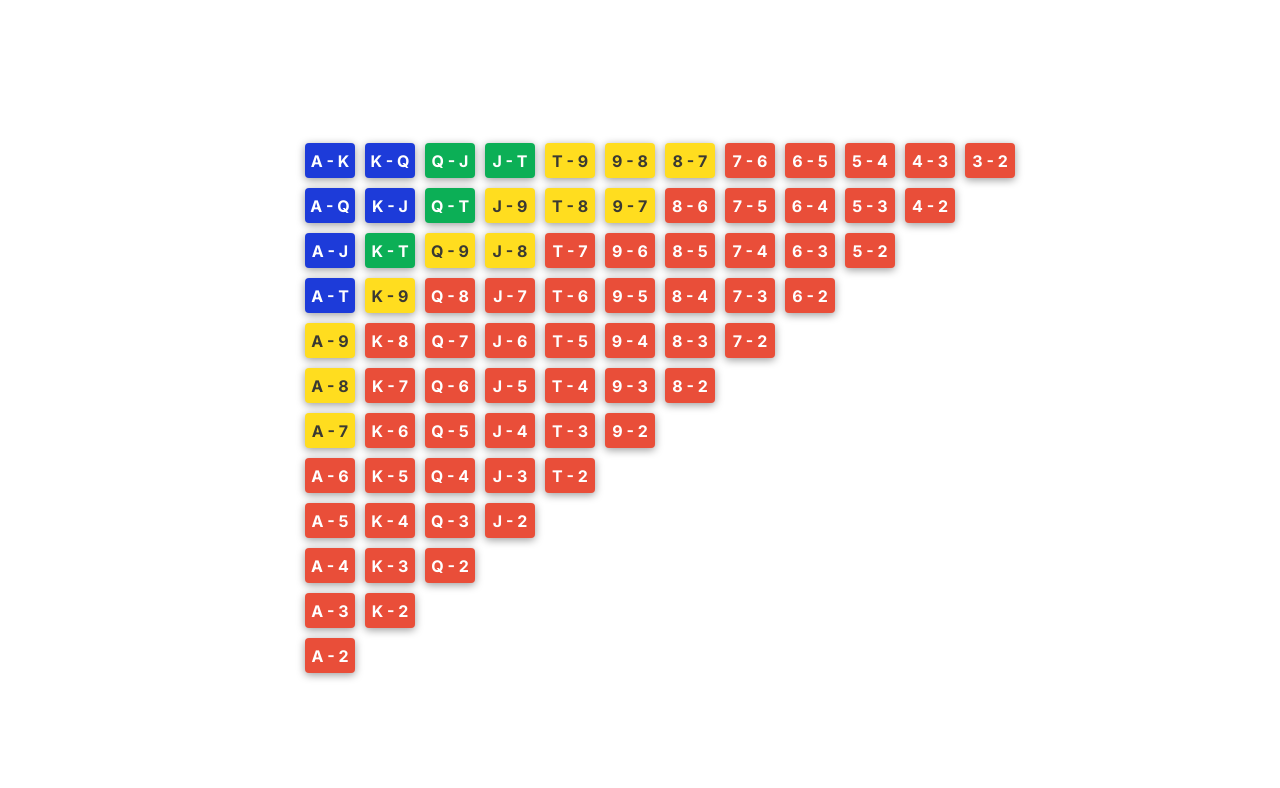
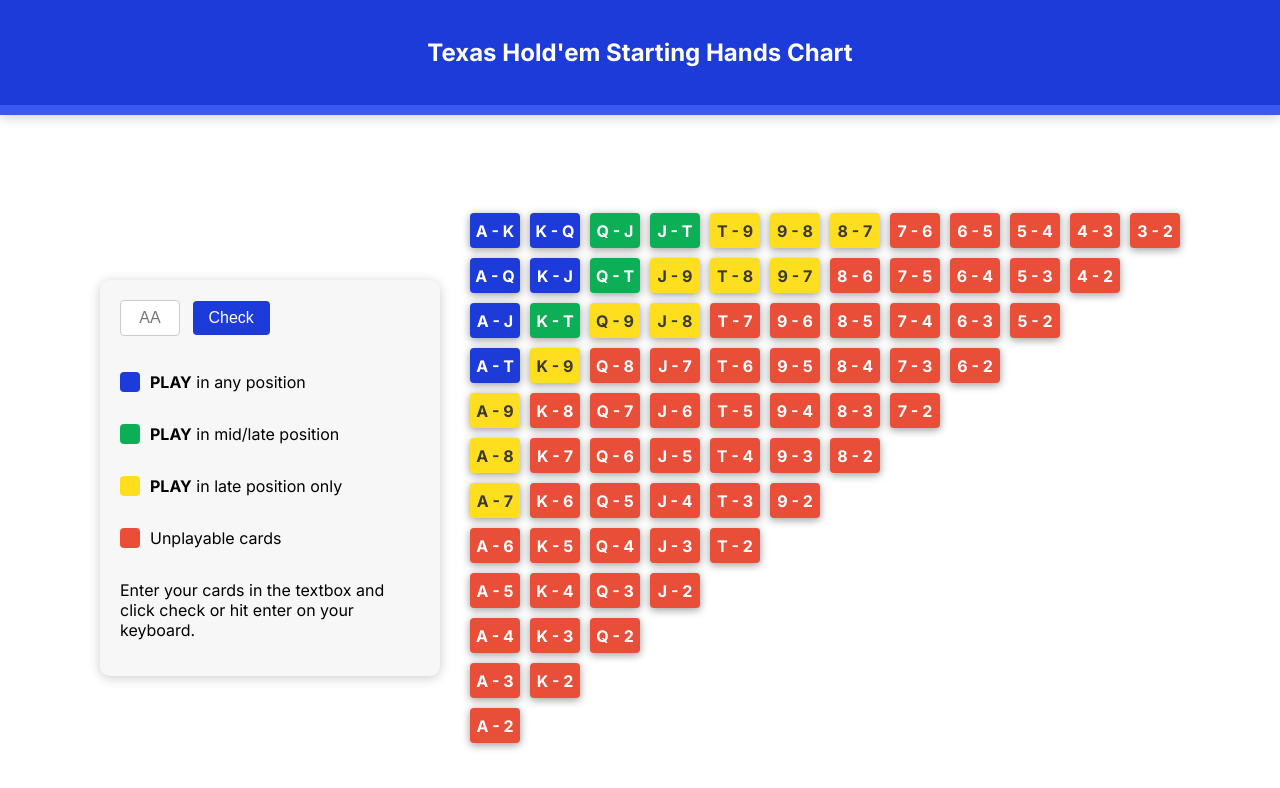
Before and after one commit to carterkeel/texas-holdem-app, a plain HTML site: page index.html in a window 1280 px wide. Drawn offline with Linux system fonts and the light colour scheme.

Commit message:
working app

```diff
--- a/index.html
+++ b/index.html
@@ -1,5 +1,4 @@
-<!DOCTYPE html>
-<html lang="en">
+
 <head>
     <meta charset="UTF-8">
     <meta name="viewport" content="width=device-width, initial-scale=1.0">
@@ -10,10 +9,38 @@
 </head>
 <body>
     <nav>
-        <ul>
-
-        </ul>
+        <h1 class="navbar">Texas Hold'em Starting Hands Chart</h1>
     </nav>
+    <div class="staticElements">
+        <div class="intructions">
+            <div class="card-input">
+                <input type="text" id="cardInput" maxlength="2" placeholder="AA">
+                <button id="checkCardBtn">Check</button>
+                <span id="cardMessage"></span>
+            </div>
+            <div class="instruction">
+                <span class="color-box premium"></span>
+                <p><span class="play">PLAY</span> in any position</p>
+            </div>
+            <div class="instruction">
+                <span class="color-box strong"></span>
+                <p><span class="play">PLAY</span> in mid/late position</p>
+            </div>
+            <div class="instruction">
+                <span class="color-box speculative"></span>
+                <p><span class="play">PLAY</span> in late position only</p>
+            </div>
+            <div class="instruction">
+                <span class="color-box weak"></span>
+                <p>Unplayable cards</p>
+            </div>
+            <div class="instruction text">
+                <p>Enter your cards
+                in the textbox and click check
+                or hit enter on your keyboard.
+                </p>
+            </div>
+        </div>
 
         <div class="chart">
             <!-- row 1 -->
@@ -173,5 +200,9 @@
             <div class="none"></div>
             <div class="none"></div>
         </div>
+    </div>
+
+
+<script src="index.js"></script>
 </body>
 </html>
--- a/index.js
+++ b/index.js
@@ -0,0 +1,41 @@
+document.addEventListener('DOMContentLoaded', function() {
+	document.getElementById('checkCardBtn').addEventListener('click', highlightCard);
+	document.getElementById('cardInput').addEventListener('keydown', function(e) {
+		if (e.key === 'Enter') {
+			highlightCard();
+		}
+	});
+});
+
+function highlightCard() {
+	document.querySelectorAll('.box').forEach(box => box.classList.remove('highlight'));
+	document.querySelectorAll('.none').forEach(box => box.classList.remove('highlight'));
+	const input = document.getElementById('cardInput').value.trim().toUpperCase();
+	let found = false;
+	let message = '';
+	let cardMap = {
+		'A': 'A', 'K': 'K', 'Q': 'Q', 'J': 'J', 'T': 'T', '9': '9', '8': '8', '7': '7', '6': '6', '5': '5', '4': '4', '3': '3', '2': '2'
+	};
+	if (input.length === 2 && cardMap[input[0]] && cardMap[input[1]]) {
+		let search = cardMap[input[0]] + ' - ' + cardMap[input[1]];
+		let searchAlt = cardMap[input[1]] + ' - ' + cardMap[input[0]];
+		document.querySelectorAll('.box').forEach(box => {
+			if (box.textContent === search || box.textContent === searchAlt) {
+				box.classList.add('highlight');
+				found = true;
+				if (box.classList.contains('premium')) message = 'PLAY in any position';
+				else if (box.classList.contains('strong')) message = 'PLAY in mid/late position';
+				else if (box.classList.contains('speculative')) message = 'PLAY in late position only';
+				else if (box.classList.contains('weak')) message = 'Unplayable cards';
+			}
+		});
+		document.querySelectorAll('.none').forEach(box => {
+			if (box.textContent === search || box.textContent === searchAlt) {
+				box.classList.add('highlight');
+				found = true;
+				message = 'Unplayable cards';
+			}
+		});
+	}
+	document.getElementById('cardMessage').textContent = found ? message : 'Card not found.';
+}
--- a/style.css
+++ b/style.css
@@ -1,3 +1,55 @@
+.highlight {
+  background: #fff !important;
+  color: inherit !important;
+  z-index: 2;
+}
+.box.premium.highlight {
+  outline: 3px solid #1d3bd9;
+  color: #1d3bd9 !important;
+}
+.box.strong.highlight {
+  outline: 3px solid #0caf56;
+  color: #0caf56 !important;
+}
+.box.speculative.highlight {
+  outline: 3px solid #ffdd1f;
+  color: #ffdd1f !important;
+}
+.box.weak.highlight {
+  outline: 3px solid #e94e39;
+  color: #e94e39 !important;
+}
+.none.highlight {
+  outline: 3px solid #bbb;
+  color: #bbb !important;
+}
+.card-input {
+  margin-bottom: 20px;
+  align-items: center;
+}
+input#cardInput {
+  padding: 8px;
+  font-size: 1rem;
+  border-radius: 4px;
+  border: 1px solid #ccc;
+  width: 60px;
+  text-align: center;
+}
+button {
+  padding: 8px 16px;
+  font-size: 1rem;
+  border-radius: 4px;
+  border: none;
+  background: #1d3bd9;
+  color: #fff;
+  cursor: pointer;
+  margin-left: 8px;
+}
+span#cardMessage {
+  margin-left: 16px;
+  font-weight: bold;
+  font-size: 1rem;
+}
 /* Optional hand strength color coding */
 .premium { background-color: #1d3bd9; }
 .strong { background-color: #0caf56; }
@@ -5,14 +57,81 @@
 .weak { background-color: #e94e39; }
 .none { background-color: none;}
 
+nav {
+  background: #1d3bd9;
+  padding: 18px 0;
+  text-align: center;
+  position: fixed;
+  top: 0;
+  left: 0;
+  width: 100%;
+  z-index: 1000;
+  border-bottom: 10px solid #3b59ee;
+  box-shadow: 0 2px 12px rgba(0,0,0,0.2);
+}
+
+
+.navbar {
+    color: white;
+}
+
 body {
+  padding-top: 70px;
+}
+
+body {
+    display: flex;
+    justify-content: center;
+    align-items: center;
+    min-height: 100vh;
+    background-color: #ffffff;
+    font-family: 'Inter', Arial, sans-serif;
+}
+
+.staticElements {
+    display: flex;
+    align-items: center;
+    gap: 30px;
+}
+
+.instruction {
   display: flex;
-  justify-content: center;
   align-items: center;
-  min-height: 100vh;
-  background-color: #ffffff;
-  font-family: 'Inter', Arial, sans-serif;
 }
+
+.instruction p {
+  max-width: 300px;
+  word-wrap: break-word;
+  white-space: normal;
+}
+
+.intructions {
+    padding: 20px;
+    background-color: #f7f7f7;
+    border-radius: 10px;
+    box-shadow: 0 2px 12px rgba(0,0,0,0.2);
+}
+
+.intruction text {
+    font-size: small;
+}
+
+.play {
+  font-weight: bold;
+}
+
+.color-box {
+  width: 20px;
+  height: 20px;
+  margin-right: 10px;
+  border-radius: 4px;
+  display: inline-block;
+  vertical-align: middle;
+}
+.premium.color-box { background-color: #1d3bd9; }
+.strong.color-box { background-color: #0caf56; }
+.speculative.color-box { background-color: #ffdd1f; }
+.weak.color-box { background-color: #e94e39; }
 
 .chart {
   display: grid;
```
Lines whose indentation alone changed are shown as unchanged.
